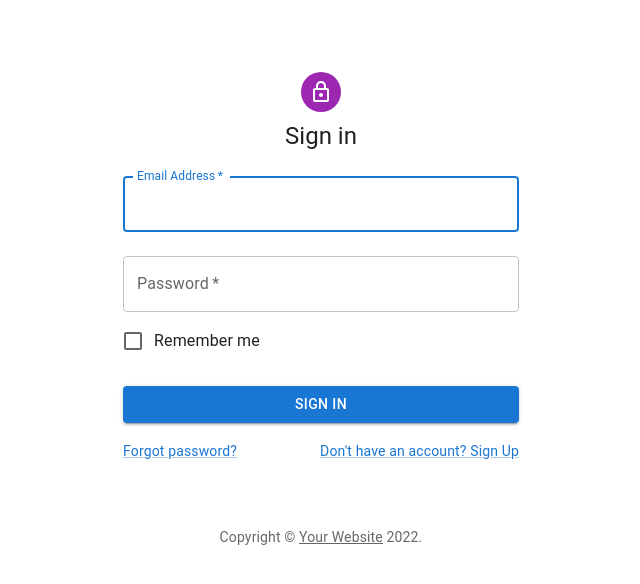
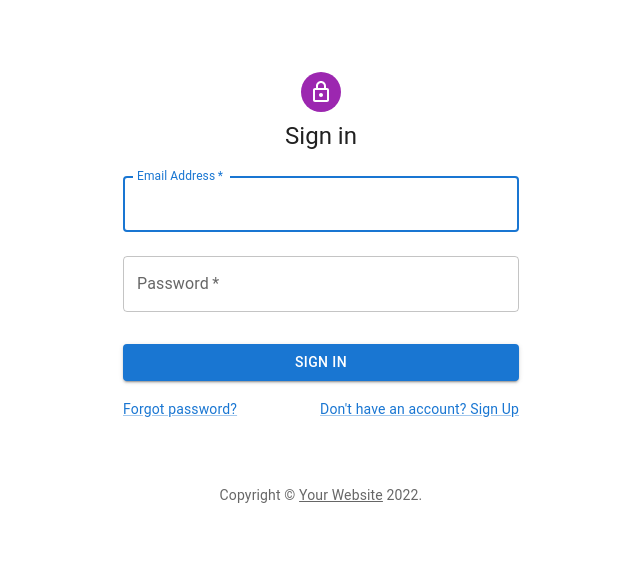
Before and after one commit to Shon-BH/React-Management, a React (Create React App) app: page /signin in a window 1280 px wide. Shown: the top 584 px of the page, without its empty margins (319-959 px from the left). Built offline with nearby package versions, Linux system fonts and the light colour scheme.

Commit message:
last version

```diff
--- a/package.json
+++ b/package.json
@@ -21,6 +21,7 @@
     "bootstrap": "^5.1.3",
     "date-fns": "^2.28.0",
     "express": "^4.17.2",
+    "material-ui-search-bar": "^1.0.0",
     "mysql": "^2.18.1",
     "react": "^17.0.2",
     "react-bootstrap": "^2.0.4",
--- a/src/admin/MemberList.js
+++ b/src/admin/MemberList.js
@@ -25,6 +25,7 @@ import Grid from '@mui/material/Grid';
 import { AppBar, TextField } from '@mui/material';
 import SearchIcon from '@mui/icons-material/Search';
 import axios from 'axios';
+// import SearchBar from "materrarial-ui-search-bar";
 
 
 function descendingComparator(a, b, orderBy) {
--- a/src/components/SignIn.js
+++ b/src/components/SignIn.js
@@ -121,10 +121,10 @@ export default function SignIn() {
               id="password"
               autoComplete="current-password"
             />
-            <FormControlLabel
+            {/* <FormControlLabel
               control={<Checkbox value="remember" color="primary" />}
               label="Remember me"
-            />
+            /> */}
             <Button
               type="submit"
               //type="button"
```
Also changed, not shown: 1 other file (tests, documents, lock files or other folders).
